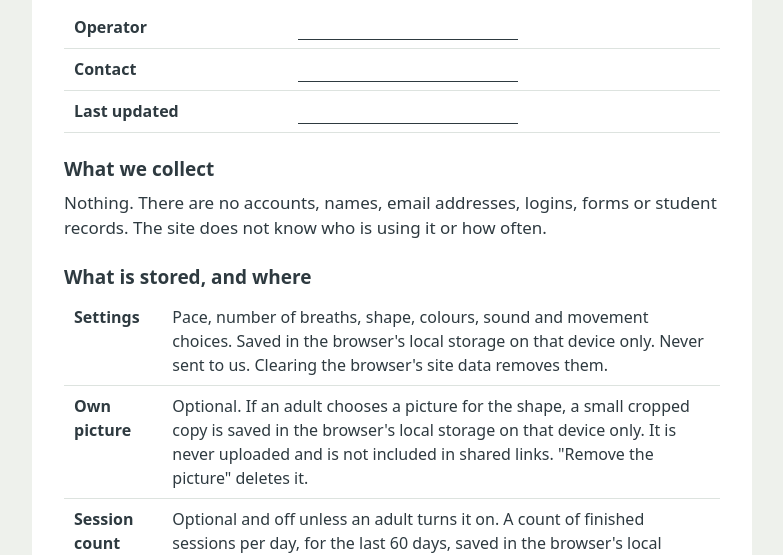
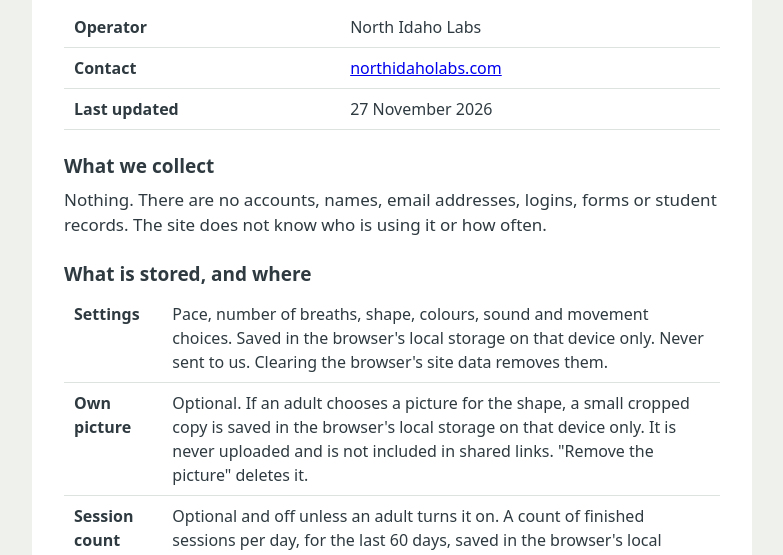
Before and after one commit to northidaholabs/breathing-pacer, a plain HTML site: page privacy.html in a window 1280 px wide. Shown: the part 245-800 px from the top of the page, without its empty margins (248-1031 px from the left). Drawn offline with Linux system fonts and the light colour scheme.

Commit message:
Fill in operator, contact and date on the data statement
Co-Authored-By: Claude Fable 5.2 <noreply@anthropic.com>

```diff
--- a/privacy.html
+++ b/privacy.html
@@ -14,9 +14,9 @@
   <p class="lede">The breathing pacer collects no personal information from children or adults. This page says exactly what does and does not happen, for schools and districts that need it in writing.</p>
 
   <table>
-    <tr><th>Operator</th><td><span class="fill">&nbsp;</span></td></tr>
-    <tr><th>Contact</th><td><span class="fill">&nbsp;</span></td></tr>
-    <tr><th>Last updated</th><td><span class="fill">&nbsp;</span></td></tr>
+    <tr><th>Operator</th><td>North Idaho Labs</td></tr>
+    <tr><th>Contact</th><td><a href="https://northidaholabs.com/">northidaholabs.com</a></td></tr>
+    <tr><th>Last updated</th><td>27 November 2026</td></tr>
   </table>
 
   <h2>What we collect</h2>
--- a/sw.js
+++ b/sw.js
@@ -1,6 +1,6 @@
 // Keeps the pacer working with no network after the first visit.
 // Network first, so an update shows up when online; cache when offline.
-const CACHE = 'breathing-pacer-v5';
+const CACHE = 'breathing-pacer-v6';
 const FILES = ['./', 'index.html', 'styles.css', 'app.js', 'icon.svg', 'icon-180.png', 'icon-192.png', 'icon-512.png',
   'manifest.webmanifest', 'pages.css', 'guide.html', 'card.html', 'privacy.html'];
 
```
Also changed, not shown: README.md.
